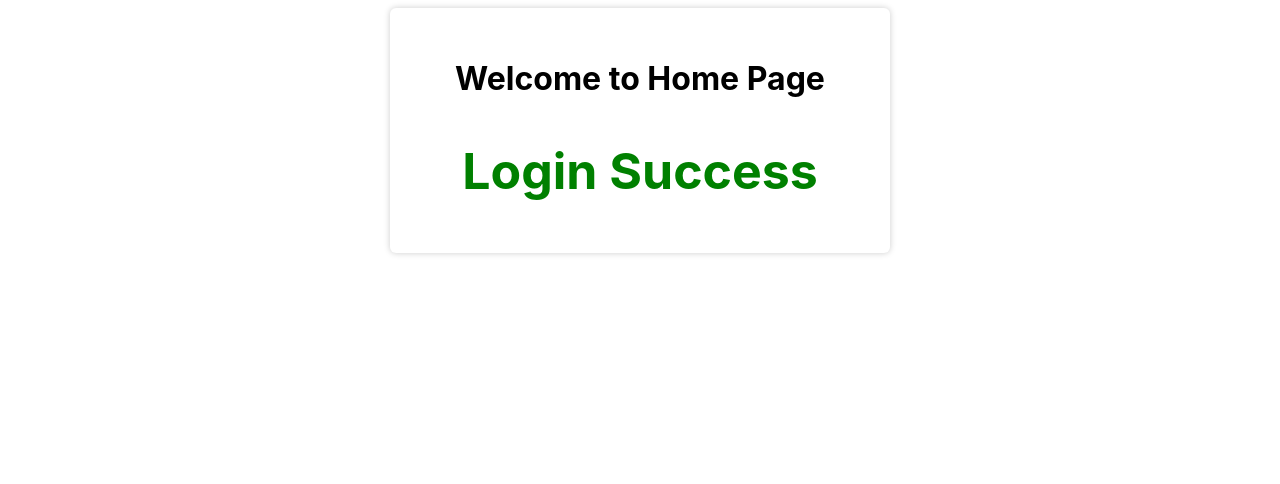
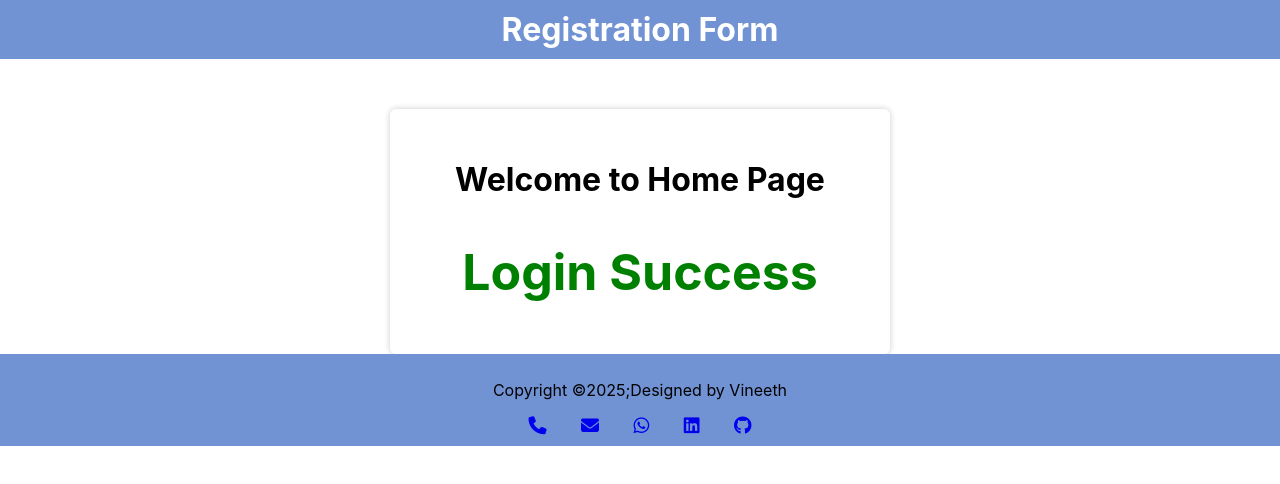
Before and after one commit to Vineeth1512/All-Tasks-Links-for-10k-coders, a plain HTML site: page Day-11/home.html in a window 1280 px wide. Drawn offline with Linux system fonts and the light colour scheme.

Commit message:
added header and footer

```diff
--- a/Day-11/home.html
+++ b/Day-11/home.html
@@ -6,13 +6,28 @@
     <meta name="viewport" content="width=device-width, initial-scale=1.0">
     <title>Day-11-Home</title>
     <link rel="stylesheet" href="styles.css">
+    <script src="https://kit.fontawesome.com/734753e47b.js" crossorigin="anonymous"></script>
 </head>
 
 <body>
-    <form action="" class="form-wrapper">
-        <h1 style="text-align: center;">Welcome to Home Page</h1>
-        <h1> <span> Login Success</span></h1>
-    </form>
+    <header>
+        <h1>Registration Form</h1>
+    </header>
+    <main>
+        <form action="" class="form-wrapper">
+            <h1 style="text-align: center;">Welcome to Home Page</h1>
+            <h1> <span> Login Success</span></h1>
+        </form>
+    </main>
+
 </body>
+<footer>
+    <p style="text-align: center;">Copyright &copy;2025;Designed by Vineeth</p>
+    <a href="tel:+9956785645"><i class="fa-solid fa-phone"></i></a>
+    <a href="mailto:vineeth@gmail.com"><i class="fa-solid fa-envelope"></i></a>
+    <a href="https://wa.me/9989582989"><i class="fa-brands fa-whatsapp"></i></a>
+    <a href="https://www.linkedin.com/in/vineeth-kumar-mudham-9b4260196/"><i class="fa-brands fa-linkedin"></i></a>
+    <a href="https://github.com/Vineeth1512"><i class="fa-brands fa-github"></i></a>
+</footer>
 
 </html>
--- a/Day-11/styles.css
+++ b/Day-11/styles.css
@@ -3,7 +3,30 @@ form,
 input{
     font-family: "Poppins", sans-serif;
     font-family: -apple-system, BlinkMacSystemFont, "Segoe UI", "Roboto", "Oxygen", "Ubuntu", "Cantarell", "Fira Sans", "Droid Sans", "Helvetica Neue", sans-serif;
+    margin: 0;
+}
 
+header,footer{
+    padding: 10px;
+    background-color: #7193d3;
+    text-align: center;
+}
+
+footer a {
+    margin: 5px;
+    padding: 10px;
+}
+
+footer a i {
+    font-size: 18px;
+}
+header h1{
+    margin: 0;
+    text-align: center;
+    color: #fff;
+}
+main{
+    margin-top: 50px;
 }
 fieldset{
     display: flex;
```
Also changed, not shown: Day-11/forget.html (+17 -1 lines), Day-11/index.html (+19 -3 lines), Day-11/login.html (+17 -1 lines).
